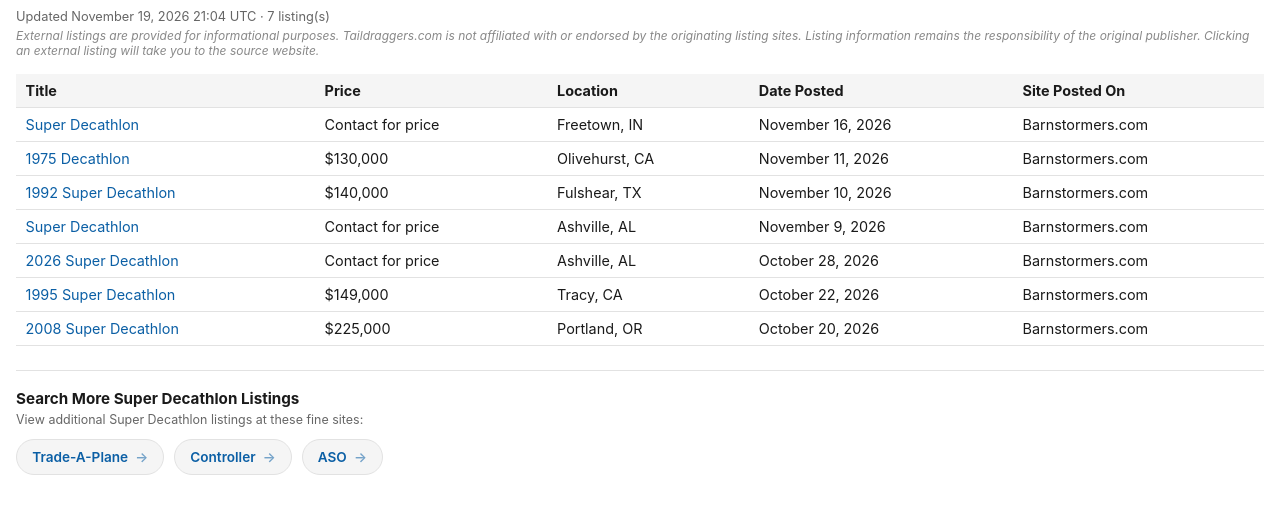
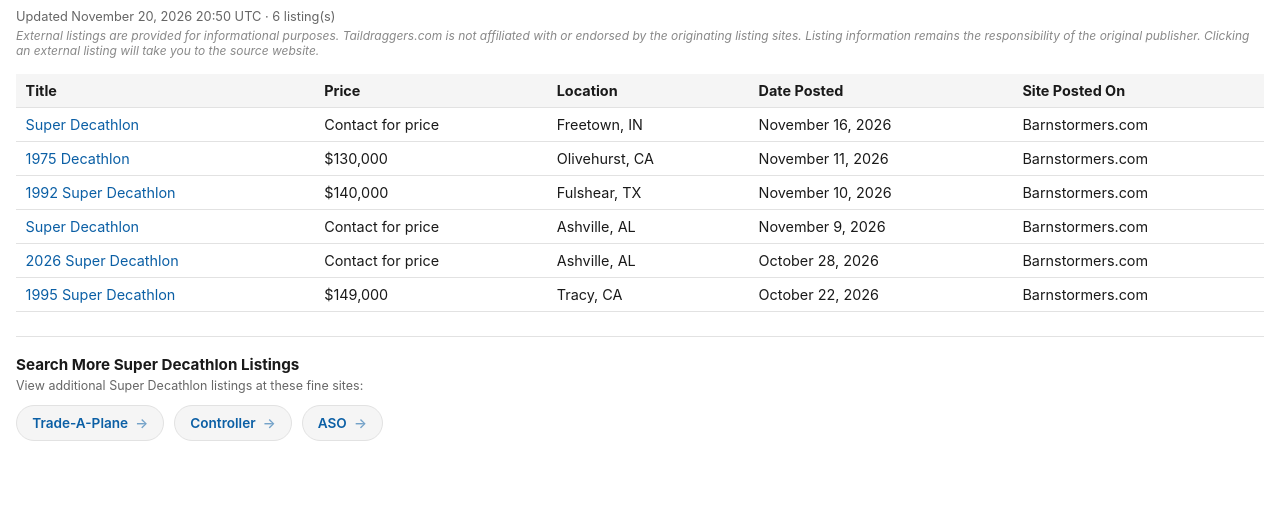
Before and after one commit to taildraggers/super-decathlon-for-sale, a plain HTML site: page docs/index.html in a window 1280 px wide. Shown: the part 43-556 px from the top of the page. Drawn offline with Linux system fonts and the light colour scheme.

Commit message:
Update Super Decathlon listings (2026-11-20)

```diff
--- a/docs/index.html
+++ b/docs/index.html
@@ -76,7 +76,7 @@
 </head>
 <body>
   <h1>Other Super Decathlon Ads on the Web</h1>
-  <div class="updated">Updated November 19, 2026 21:04 UTC &middot; 7 listing(s)</div>
+  <div class="updated">Updated November 20, 2026 20:50 UTC &middot; 6 listing(s)</div>
   <div class="disclaimer">External listings are provided for informational purposes. Taildraggers.com is not affiliated with or endorsed by the originating listing sites. Listing information remains the responsibility of the original publisher. Clicking an external listing will take you to the source website.</div>
   <table>
     <thead>
@@ -89,7 +89,6 @@
         <tr><td><a href="https://www.barnstormers.com/classified-2060826-Factory-new-Super-Decathlon.html" target="_blank" rel="noopener noreferrer">Super Decathlon</a></td><td>Contact for price</td><td>Ashville, AL</td><td>November 9, 2026</td><td>Barnstormers.com</td></tr>
         <tr><td><a href="https://www.barnstormers.com/classified-2063301-2026-Super-Decathlon-Demo.html" target="_blank" rel="noopener noreferrer">2026 Super Decathlon</a></td><td>Contact for price</td><td>Ashville, AL</td><td>October 28, 2026</td><td>Barnstormers.com</td></tr>
         <tr><td><a href="https://www.barnstormers.com/classified-2062264-95-Super-Decathlon.html" target="_blank" rel="noopener noreferrer">1995 Super Decathlon</a></td><td>$149,000</td><td>Tracy, CA</td><td>October 22, 2026</td><td>Barnstormers.com</td></tr>
-        <tr><td><a href="https://www.barnstormers.com/classified-2079280-2008-SUPER-DECATHLON-8KCAB.html" target="_blank" rel="noopener noreferrer">2008 Super Decathlon</a></td><td>$225,000</td><td>Portland, OR</td><td>October 20, 2026</td><td>Barnstormers.com</td></tr>
     </tbody>
   </table>
   <div class="more-resources">
```
